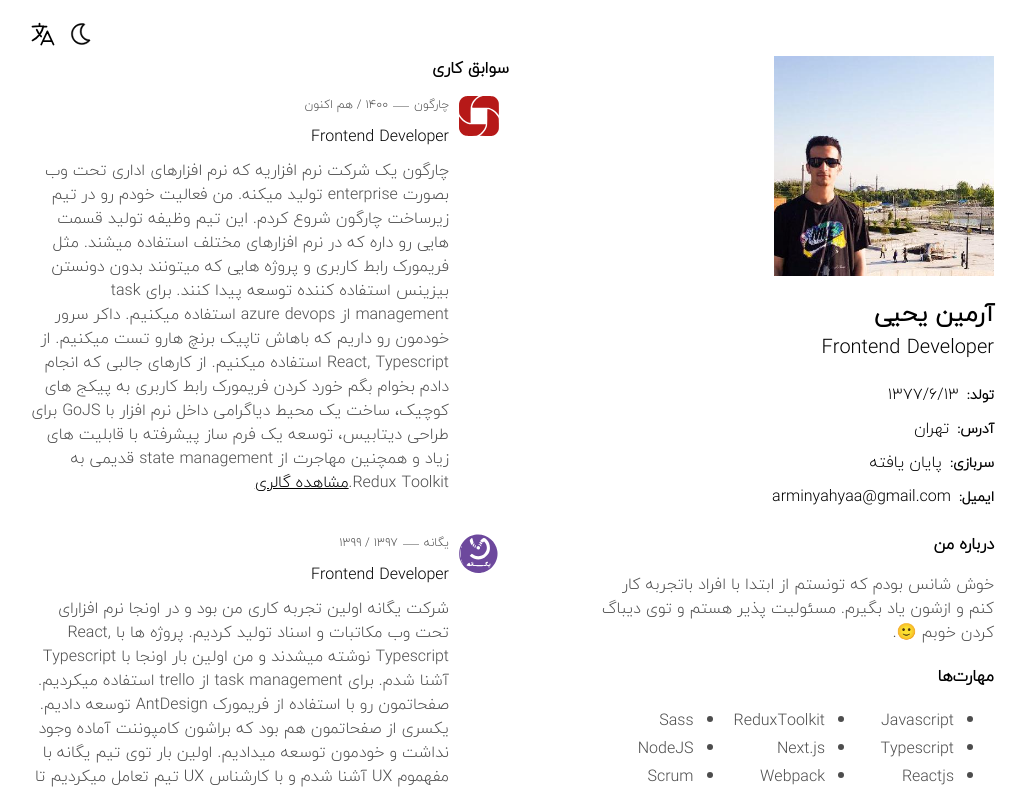
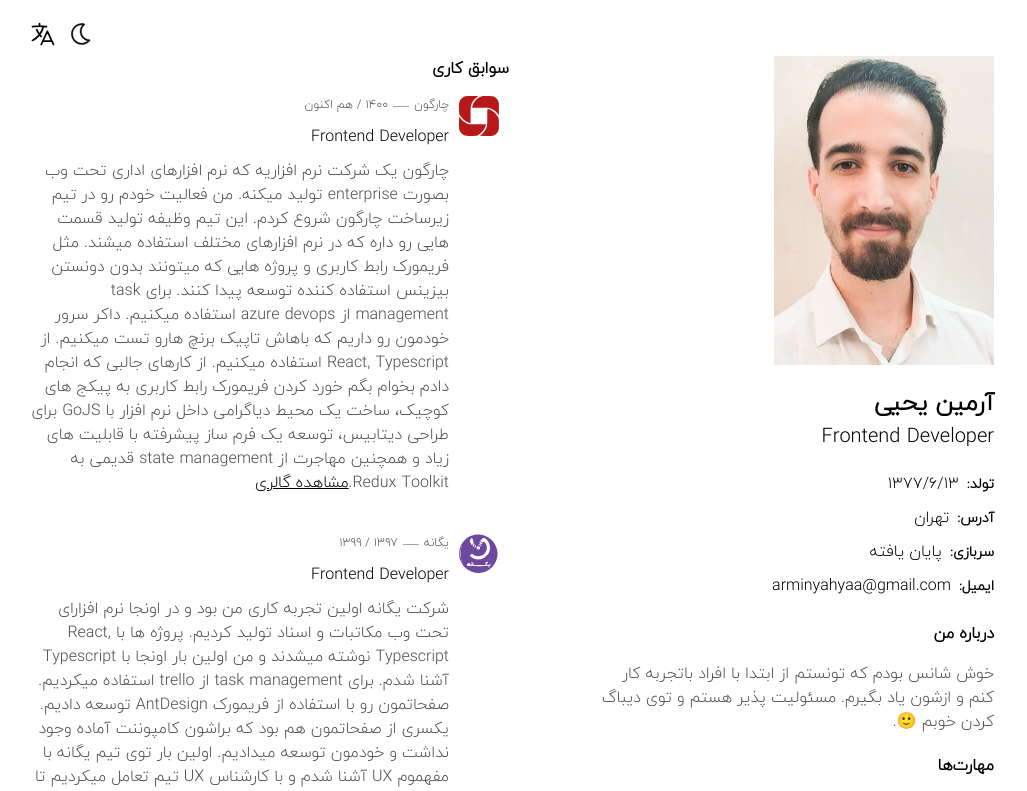
Before and after one commit to arminyahya/cv-nextjs, a Next.js app: page / in a window 1280 px wide. Shown: the top 791 px of the page, without its empty margins (131-1158 px from the left). Built offline with nearby package versions, Linux system fonts and the light colour scheme.

Commit message:
Change profile-image and add greyscale when dark mode is enabled

```diff
--- a/src/app/_components/header.tsx
+++ b/src/app/_components/header.tsx
@@ -18,7 +18,9 @@ export default function Header({ setCurrentLang }: HeaderProps) {
 
   const switchTheme = () => {
    const targetThemeVariables = currentTheme === 'light' ? darkThemeColors : lightThemeColors;
-   for(let variableName in targetThemeVariables) {
+		document.querySelector('.main')?.classList.remove(`theme--${currentTheme}`);
+		document.querySelector('.main')?.classList.add(currentTheme === 'light' ? 'theme--dark' : 'theme--light');
+	 for(let variableName in targetThemeVariables) {
     // @ts-ignore
     document.documentElement.style.setProperty(variableName, targetThemeVariables[variableName]);
    }
--- a/src/app/page.css
+++ b/src/app/page.css
@@ -11,7 +11,11 @@
 .profile-image_wrapper {
 	position: relative;
 	width: 100%;
-	height: 220px;
+	height: 309px;
+}
+
+.main.theme--dark .profile-image_wrapper {
+	filter: grayscale(1);
 }
 
 .profile-image_wrapper .slide-image {
--- a/src/app/page.tsx
+++ b/src/app/page.tsx
@@ -18,7 +18,7 @@ export default function Home() {
   const slideClassName =
     currentLanguage === "en" ? "slide-from-left" : "slide-from-right";
   return (
-    <main className={"main"}>
+    <main className={"main theme--light"}>
       <section className={"main-section"}>
         <div className="profile-image_wrapper margin-bottom">
           <Image
@@ -26,7 +26,7 @@ export default function Home() {
             src={`${basePath}/profile-image.jpg`}
             fill
             objectPosition="50% 50%"
-            objectFit="cover"
+            objectFit="contain"
           />
         </div>
         <div className="full-name">{translate("fullname")}</div>
```
Also changed, not shown: public/profile-image.jpg.
